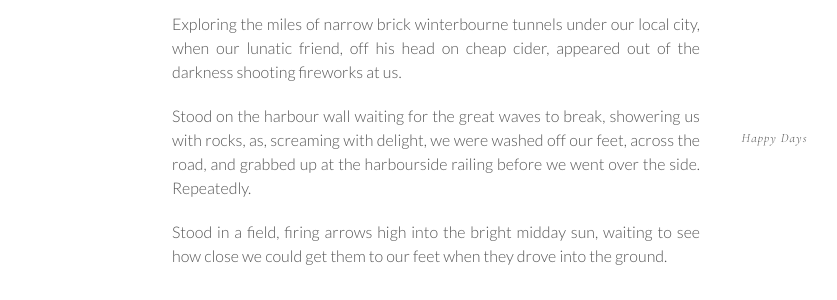
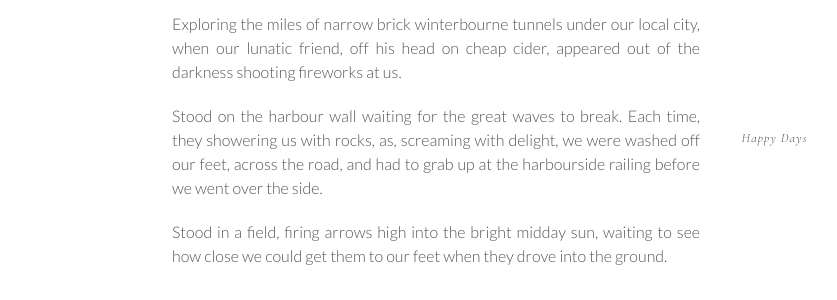
Before and after one commit to CollectionsOfThisKind/collectionsofthiskind.github.io, a Jekyll site: the page built from pages/diary/teens.html, in a window 1280 px wide. Shown: the part 195-495 px from the top of the page, without its empty margins (78-915 px from the left). Built offline with Jekyll 4.4.1, drawn with Linux system fonts in a browser that asks for light colours.

Commit message:
Add files via upload

```diff
--- a/pages/diary/teens.html
+++ b/pages/diary/teens.html
@@ -21,9 +21,9 @@ Exploring the miles of narrow brick winterbourne tunnels under our local city, w
 our lunatic friend, off his head on cheap cider, appeared out of the darkness shooting fireworks at us.
 </p>
 <p>
-Stood on the harbour wall waiting for the great waves to break, showering us with
-rocks, as, screaming with delight, we were washed off our feet, across the road, and grabbed up at the
-harbourside railing before we went over the side. Repeatedly.
+Stood on the harbour wall waiting for the great waves to break. Each time, they showering us with
+rocks, as, screaming with delight, we were washed off our feet, across the road, and had to grab up at the
+harbourside railing before we went over the side.
 </p>
 <p>
 Stood in a field, firing arrows high into the bright midday sun, waiting to
```
